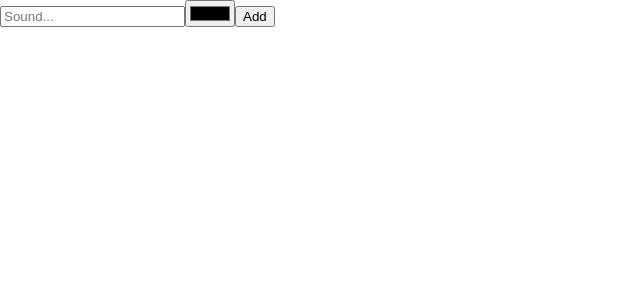
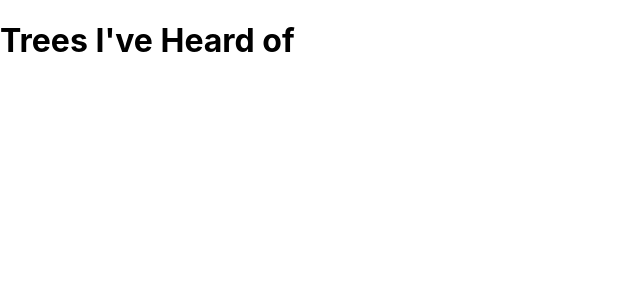
Before and after one commit to danish-faisal/Learning_ReactHooks, a React (Create React App) app: page / in a window 1280 px wide. Shown: the top 300 px of the page, without its empty margins (0-640 px from the left). Built offline with nearby package versions, Linux system fonts and the light colour scheme.

Commit message:
Placing data in context

```diff
--- a/src/index.js
+++ b/src/index.js
@@ -1,25 +1,22 @@
-import React, { useRef, useState } from 'react';
+import React, { createContext, useRef, useState } from 'react';
 import ReactDOM from 'react-dom';
 import './index.css';
 import { useInput } from './useInput';
 
+export const TreesContext = createContext();
+
+const trees = [
+  { id: "1", type: "Maple" },
+  { id: "2", type: "Oak" },
+  { id: "3", type: "Family" },
+  { id: "4", type: "Component" }
+];
+
 function App() {
-  const [titleProps, resetTitle] = useInput("");
-  const [colorProps, resetColor] = useInput("#000000");
-
-  function submit(e) {
-    e.preventDefault();
-    alert(`${titleProps.value} sounds like ${colorProps.value}`);
-    resetTitle();
-    resetColor();
-  }
-
   return (
-    <form onSubmit={submit}>
-      <input type="text" {...titleProps} placeholder="Sound..." />
-      <input type="color" {...colorProps} />
-      <button>Add</button>
-    </form>
+    <div>
+      <h1>Trees I've Heard of</h1>
+    </div>
   );
 
 }
@@ -27,7 +24,9 @@ function App() {
 
 ReactDOM.render(
   <React.StrictMode>
-    <App />
+    <TreesContext.Provider>
+      <App />
+    </TreesContext.Provider>
   </React.StrictMode>,
   document.getElementById('root')
 );
@@ -274,3 +273,26 @@ function App() {
 
 }
 */
+
+// Reusing form logic with custom Hooks
+/*
+function App() {
+  const [titleProps, resetTitle] = useInput("");
+  const [colorProps, resetColor] = useInput("#000000");
+
+  function submit(e) {
+    e.preventDefault();
+    alert(`${titleProps.value} sounds like ${colorProps.value}`);
+    resetTitle();
+    resetColor();
+  }
+
+  return (
+    <form onSubmit={submit}>
+      <input type="text" {...titleProps} placeholder="Sound..." />
+      <input type="color" {...colorProps} />
+      <button>Add</button>
+    </form>
+  );
+}
+*/
```
